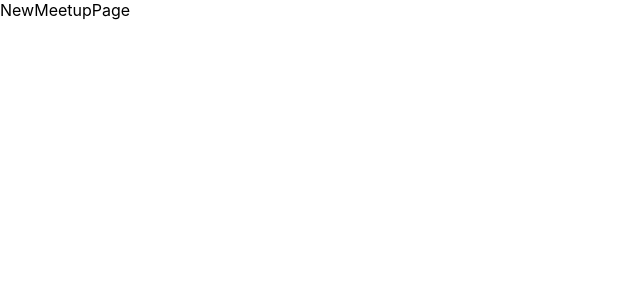
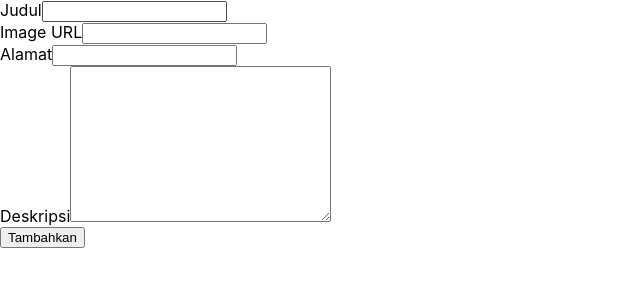
Before and after one commit to kalwabed/alterra-nextjs, a Next.js app: page /new in a window 1280 px wide. Shown: the top 300 px of the page, without its empty margins (0-640 px from the left). Built offline with nearby package versions, Linux system fonts and the light colour scheme.

Commit message:
adding new meetup form

```diff
--- /dev/null
+++ b/components/meetup-form.jsx
@@ -0,0 +1,51 @@
+import * as React from 'react'
+
+const MeetupForm = ({ onAddMeetup }) => {
+  const titleRef = React.useRef(null)
+  const imageUrlRef = React.useRef(null)
+  const addressRef = React.useRef(null)
+  const descriptionRef = React.useRef(null)
+
+  const handleOnSubmit = event => {
+    event.preventDefault()
+
+    const meetupData = {
+      title: titleRef.current.value,
+      imageUrl: imageUrlRef.current.value,
+      address: addressRef.current.value,
+      description: descriptionRef.current.value
+    }
+
+    onAddMeetup(meetupData)
+  }
+
+  return (
+    <form onSubmit={handleOnSubmit}>
+      <div>
+        <div>
+          <label htmlFor="title">Judul</label>
+          <input ref={titleRef} type="text" id="title" />
+        </div>
+
+        <div>
+          <label htmlFor="image">Image URL</label>
+          <input ref={imageUrlRef} type="url" id="image " />
+        </div>
+
+        <div>
+          <label htmlFor="address">Alamat</label>
+          <input ref={addressRef} type="text" id="address" />
+        </div>
+
+        <div>
+          <label htmlFor="description">Deskripsi</label>
+          <textarea ref={descriptionRef} id="description" cols="30" rows="10"></textarea>
+        </div>
+      </div>
+
+      <button type="submit">Tambahkan</button>
+    </form>
+  )
+}
+
+export default MeetupForm
--- a/pages/new.jsx
+++ b/pages/new.jsx
@@ -1,7 +1,16 @@
 import React from 'react'
+import MeetupForm from '../components/meetup-form'
 
 const NewMeetupPage = () => {
-  return <div>NewMeetupPage</div>
+  const onSubmit = meetupData => {
+    console.log(meetupData)
+  }
+
+  return (
+    <div>
+      <MeetupForm onAddMeetup={onSubmit} />
+    </div>
+  )
 }
 
 export default NewMeetupPage
--- a/styles/globals.css
+++ b/styles/globals.css
@@ -2,8 +2,8 @@ html,
 body {
   padding: 0;
   margin: 0;
-  font-family: -apple-system, BlinkMacSystemFont, Segoe UI, Roboto, Oxygen,
-    Ubuntu, Cantarell, Fira Sans, Droid Sans, Helvetica Neue, sans-serif;
+  font-family: -apple-system, BlinkMacSystemFont, Segoe UI, Roboto, Oxygen, Ubuntu, Cantarell, Fira Sans, Droid Sans,
+    Helvetica Neue, sans-serif;
 }
 
 a {
@@ -14,13 +14,3 @@ a {
 * {
   box-sizing: border-box;
 }
-
-@media (prefers-color-scheme: dark) {
-  html {
-    color-scheme: dark;
-  }
-  body {
-    color: white;
-    background: black;
-  }
-}
```
Also changed, not shown: components/card.jsx (added, +15 -0 lines), pages/index.jsx (+25 -1 lines).
